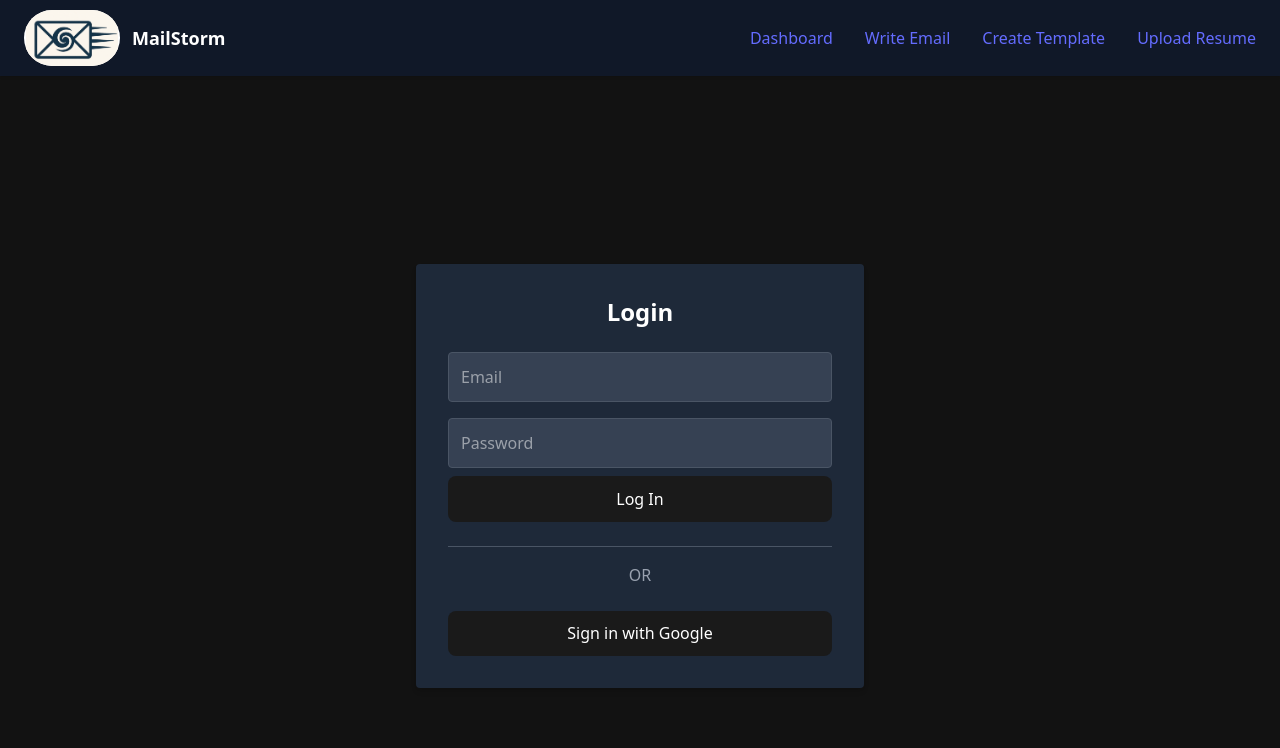
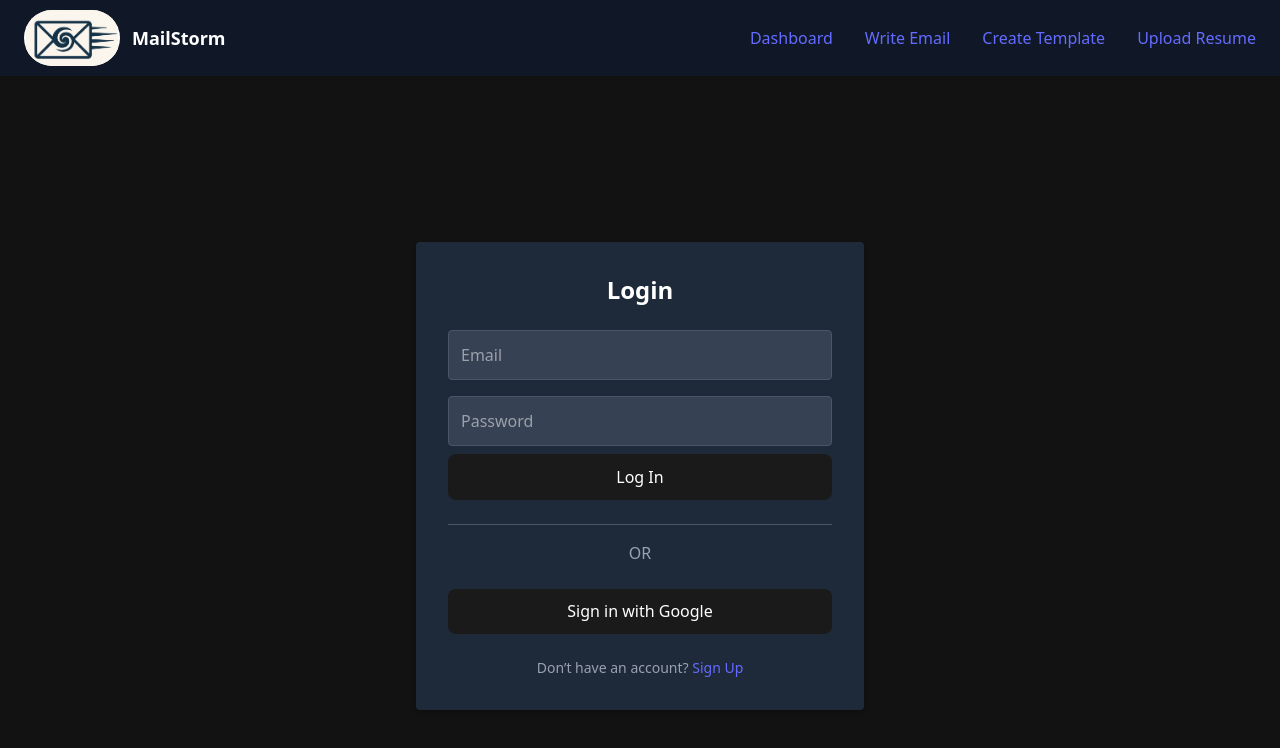
Before and after one commit to manas-1404/MailMerger-frontend, a React (Vite) app: page /login in a window 1280 px wide. Shown: the top 748 px of the page. Built offline with nearby package versions, Linux system fonts and the light colour scheme; no server answers.

Commit message:
added signup link on login page

```diff
--- a/src/routes/Login.tsx
+++ b/src/routes/Login.tsx
@@ -2,7 +2,7 @@
 import { oauthLogin } from "../api/backend.ts";
 import { loginUser } from "../api/login.ts";
 import type { LoginData } from "../types/login.ts";
-import { useNavigate } from "react-router-dom";
+import { useNavigate, Link } from "react-router-dom";
 
 export default function Login() {
     const [email, setEmail] = useState("");
@@ -32,7 +32,7 @@
         try {
             const userName = await loginUser(loginDetails);
             console.log("Logged in as:", userName);
-            navigate("/dashboard", { state: { username: userName}});
+            navigate("/dashboard", { state: { username: userName } });
         } catch {
             setError("Login failed. Please check your credentials.");
         } finally {
@@ -87,6 +87,13 @@
                 >
                     Sign in with Google
                 </button>
+
+                <p className="mt-6 text-center text-gray-400 text-sm">
+                    Don’t have an account?{" "}
+                    <Link to="/signup" className="text-blue-400 hover:underline">
+                        Sign Up
+                    </Link>
+                </p>
             </div>
         </div>
     );
```
